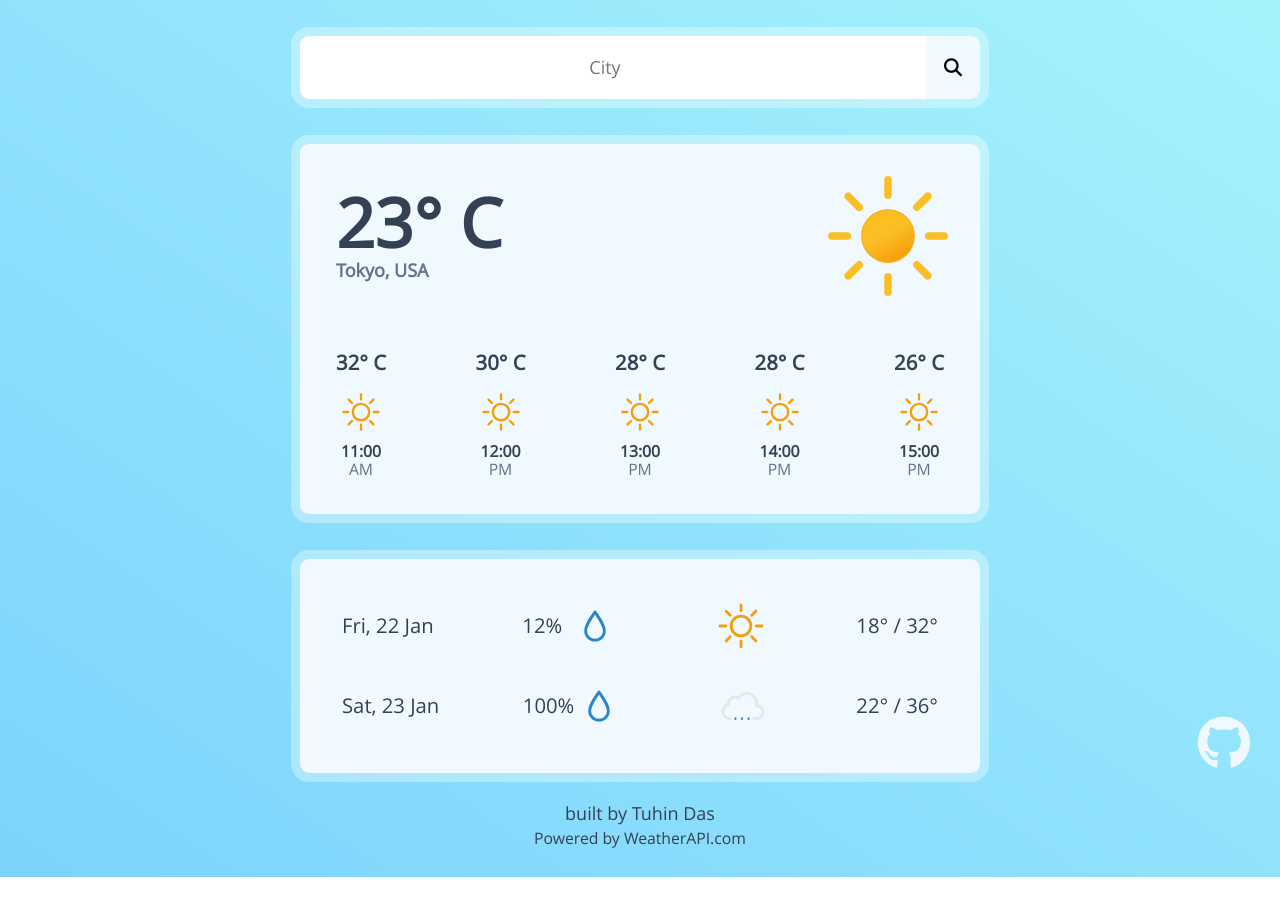
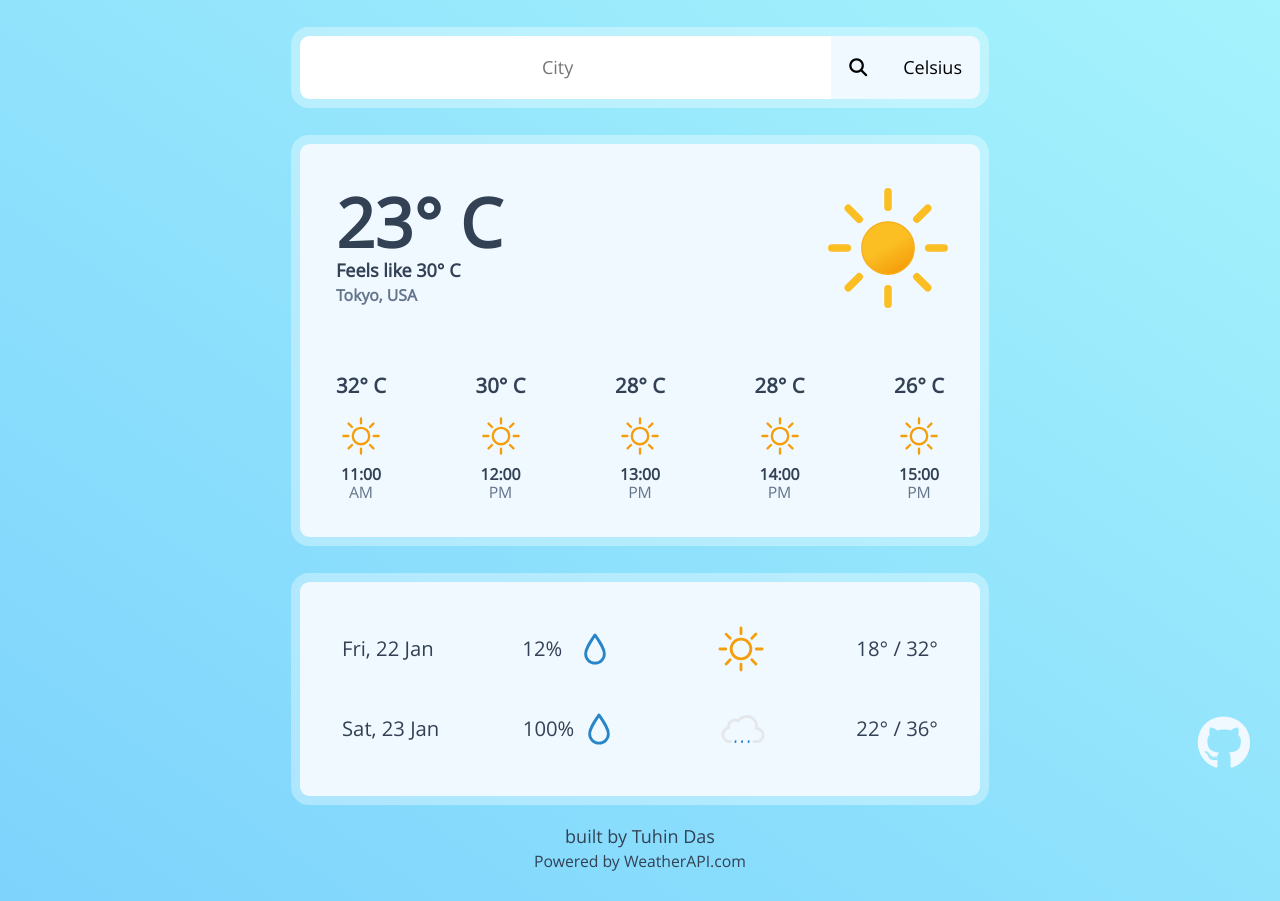
Before and after one commit to tuhindas56/top-weather-app, a website built with webpack: page src/index.html in a window 1280 px wide. Before the commit the page ends 877 px from the top, so only its background shows below. Built offline with nearby package versions, Linux system fonts and the light colour scheme.

Commit message:
UI: Add button to toggle weather units

```diff
--- a/src/index.html
+++ b/src/index.html
@@ -14,16 +14,24 @@
   </head>
   <body class="flex flex-col align-center justify-between">
     <main>
-      <div class="search outline flex">
-        <input type="search" placeholder="City" />
-        <button type="submit" class="fa-solid fa-magnifying-glass"></button>
+      <div class="search flex outline">
+        <form class="flex">
+          <input type="search" placeholder="City" />
+          <button
+            type="submit"
+            class="search-btn fa-solid fa-magnifying-glass"
+          ></button>
+        </form>
+        <button class="toggle-unit">Celsius</button>
       </div>
+
       <!-- Current Weather Info -->
       <div class="today-card outline">
         <div class="current-info flex align-center justify-between">
           <div>
-            <p class="bold">23° C</p>
-            <p class="bold">Tokyo, USA</p>
+            <p class="bold" id="temperature">23° C</p>
+            <p class="bold" id="feelsLikeTemperature">Feels like 30° C</p>
+            <p class="bold" id="location">Tokyo, USA</p>
           </div>
           <img src="./assets/svg/fill/clear-day.svg" alt="Sunny" />
         </div>
--- a/src/style.css
+++ b/src/style.css
@@ -122,6 +122,9 @@ img {
 .search {
   margin-top: 2rem;
 }
+form {
+  flex: 1;
+}
 input[type='search'] {
   width: 100%;
   text-align: center;
@@ -132,22 +135,28 @@ input[type='search']:focus {
   outline: 0;
   background-color: var(--color-sky-50);
 }
-button[type='submit'] {
-  border-top-right-radius: var(--border-radius);
-  border-bottom-right-radius: var(--border-radius);
+input[type='search'],
+.search-btn,
+.toggle-unit {
+  border: 0;
+  padding: 1rem;
+}
+.search-btn,
+.toggle-unit {
   background-color: var(--color-sky-50);
   transition-duration: var(--transition-duration);
 }
-button[type='submit']:hover {
+.toggle-unit {
+  border-top-right-radius: var(--border-radius);
+  border-bottom-right-radius: var(--border-radius);
+}
+.search-btn:hover,
+.toggle-unit:hover {
   background-color: var(--color-sky-100);
 }
-button[type='submit']:active {
+.search-btn:active,
+.toggle-unit:active {
   background-color: var(--color-sky-200);
-}
-input[type='search'],
-button[type='submit'] {
-  border: 0;
-  padding: 1rem;
 }
 
 .today-card {
@@ -170,6 +179,7 @@ button[type='submit'] {
 }
 .current-info p:last-child {
   color: var(--color-dark-gray);
+  font-size: var(--text-sm);
 }
 .current-info img {
   position: absolute;
```
